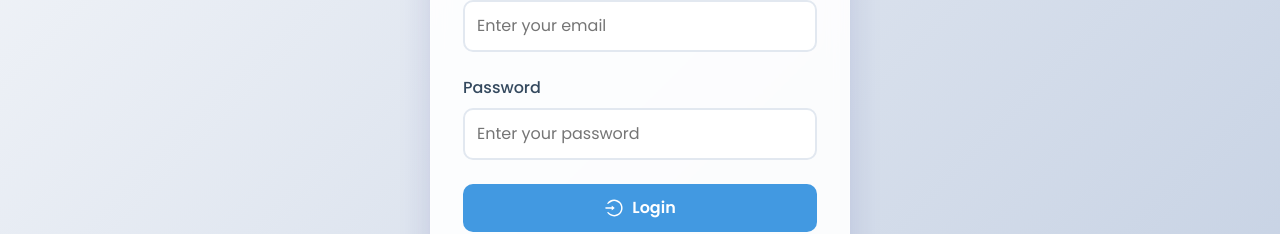
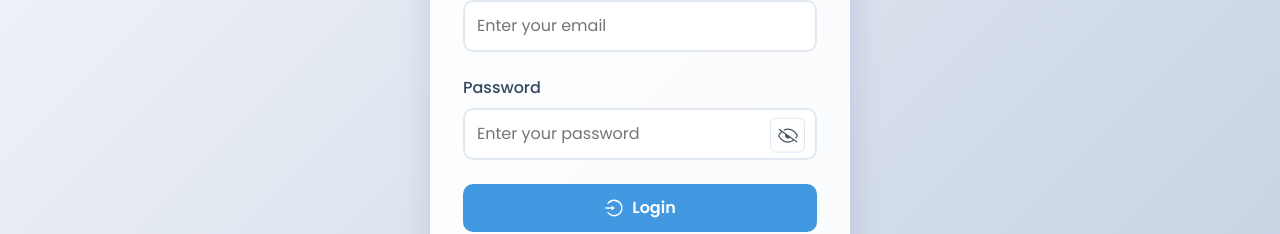
Before and after one commit to Anit-Paul/Trendora, a React (Vite) app in the folder frontend/: page /login in a window 1280 px wide. Shown: the part 317-551 px from the top of the page. Built offline with nearby package versions, Linux system fonts and the light colour scheme.

Commit message:
password hide feature added for loginPage

```diff
--- a/frontend/src/components/login/login.jsx
+++ b/frontend/src/components/login/login.jsx
@@ -2,8 +2,15 @@ import "bootstrap/dist/css/bootstrap.min.css";
 import { AiOutlineLogin } from "react-icons/ai";
 import { Link } from "react-router-dom";
 import styles from "./login.module.css";
+import { GoEye } from "react-icons/go";
+import { GoEyeClosed } from "react-icons/go";
+import { useState } from "react";
 
 function Login() {
+  const [showPassword, setShowPassword] = useState(false);
+  function managePasswordState() {
+    setShowPassword(!showPassword);
+  }
   return (
     <div className={styles.loginContainer}>
       <div className={styles.loginCard}>
@@ -25,11 +32,18 @@ function Login() {
               Password
             </label>
             <input
-              type="password"
+              type={showPassword ? "text" : "password"}
               className={styles.formInput}
               id="password"
               placeholder="Enter your password"
             />
+            <span className={styles.icon}>
+              {showPassword ? (
+                <GoEye onClick={managePasswordState} />
+              ) : (
+                <GoEyeClosed onClick={managePasswordState} />
+              )}
+            </span>
           </div>
           <button type="submit" className={styles.loginButton}>
             <AiOutlineLogin />
--- a/frontend/src/components/login/login.module.css
+++ b/frontend/src/components/login/login.module.css
@@ -29,6 +29,7 @@
 
 .formGroup {
     margin-bottom: 1.5rem;
+    position: relative;
 }
 
 .formLabel {
@@ -41,10 +42,44 @@
 .formInput {
     width: 100%;
     padding: 0.75rem;
+    padding-right: 2.5rem;
     border: 2px solid #e2e8f0;
     border-radius: 10px;
     transition: all 0.3s ease;
     font-size: 1rem;
+}
+
+.formGroup span.icon {
+    position: absolute;
+    right: 0.75rem;
+    top: 50%;
+    transform: translateY(-50%);
+    display: flex;
+    align-items: center;
+    justify-content: center;
+    padding: 0.4rem;
+    margin-top: 5%;
+    border: 1px solid #e2e8f0;
+    border-radius: 6px;
+    background-color: #ffffff;
+    transition: all 0.3s ease;
+}
+
+.formGroup span.icon:hover {
+    border-color: #4299e1;
+    background-color: #f8fafc;
+    box-shadow: 0 2px 4px rgba(66, 153, 225, 0.1);
+}
+
+.formGroup span.icon svg {
+    font-size: 1.25rem;
+    color: #4a5568;
+    transition: color 0.3s ease;
+}
+
+.formGroup span.icon:hover svg {
+    color: #2b6cb0;
+    transform: scale(1.1);
 }
 
 .formInput:focus {
```
